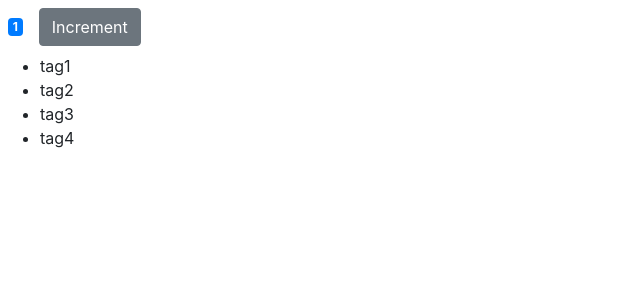
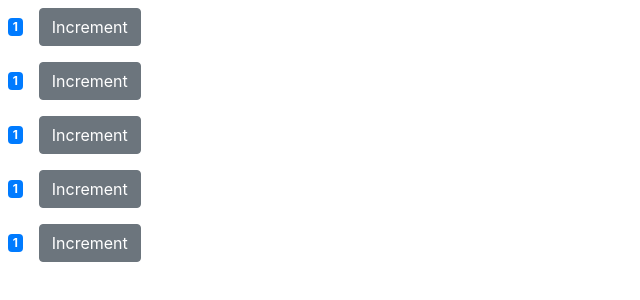
Before and after one commit to SKeerthi02/Practise-React, a React (Create React App) app: page / in a window 1280 px wide. Shown: the top 300 px of the page, without its empty margins (0-640 px from the left). Built offline with nearby package versions, Linux system fonts and the light colour scheme.

Commit message:
hands on-- creating parent component

```diff
--- a/src/components/counterComponent.jsx
+++ b/src/components/counterComponent.jsx
@@ -3,8 +3,7 @@ import React, {Component} from 'react';
 class CounterComponent extends Component {
 
     state = {
-        count : 1,
-        tags : ["tag1", "tag2", "tag3", "tag4"]
+        count : 1
     }
 
     handleIncrement = () => {
@@ -16,9 +15,6 @@ class CounterComponent extends Component {
             <div>
                 <span className={this.getBadgeClasses()}>{this.getCount()}</span>
                 <button onClick={this.handleIncrement} className = "btn btn-secondary m-2">Increment</button>
-                <ul>
-                    {this.state.tags.map(tag => <li key ={tag}>{tag}</li>)}
-                </ul>
             </div>
         );
     }
--- /dev/null
+++ b/src/components/counters.jsx
@@ -0,0 +1,25 @@
+import React, {Component} from 'react';
+import CounterComponents from './counterComponent'
+import CounterComponent from "./counterComponent";
+
+class Counters extends Component {
+    state = {
+        countersList : [
+            {id : 0, value: 0},
+            {id: 1, value: 0},
+            {id: 2, value: 0},
+            {id:3, value: 0},
+            {id: 4, value: 0}
+        ]
+    }
+
+    render() {
+        return (
+            <div>
+                {this.state.countersList.map(counter => <CounterComponent key = {counter.id}/>)}
+            </div>
+        );
+    }
+}
+
+export default Counters;
--- a/src/index.js
+++ b/src/index.js
@@ -4,11 +4,11 @@ import './index.css';
 import App from './App';
 import reportWebVitals from './reportWebVitals';
 import 'bootstrap/dist/css/bootstrap.css';
-import CounterComponents from './components/counterComponent'
+import Counters from "./components/counters";
 
 ReactDOM.render(
   <React.StrictMode>
-    <CounterComponents />
+    <Counters />
   </React.StrictMode>,
   document.getElementById('root')
 );
```
